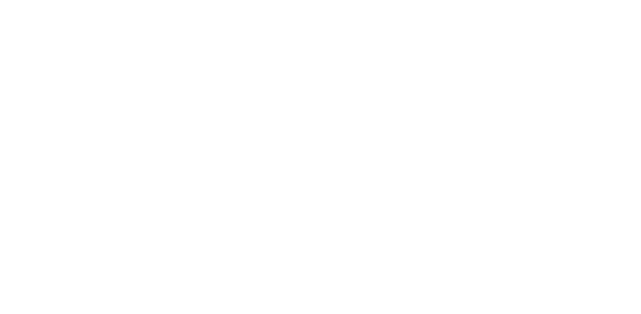
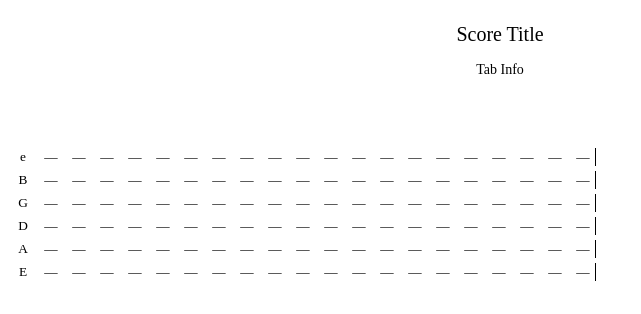
Before and after one commit to crisosron/TabWriter, an Electron app: page src/index.html in a window 1000 px wide. Shown: the whole page, without its empty margins (0-641 px from the left). Drawn offline with Linux system fonts and the light colour scheme.

Commit message:
First measure setup and basic input capabilities added

```diff
--- a/src/index.html
+++ b/src/index.html
@@ -5,8 +5,20 @@
     <meta name="viewport" content="width=device-width, initial-scale=1.0">
     <meta http-equiv="X-UA-Compatible" content="ie=edge">
     <title>Tab Writer</title>
+    <link rel="stylesheet" type="text/css" href="./styles.css">
 </head>
 <body>
-
+    <div id="container">
+        <input type='text' id="scoreTitleInput" value="Score Title" />
+        <textarea id="tabInfoTextArea", value="Tab Info">Tab Info</textarea>
+        <div id="firstMeasure">
+            <table id="firstMeasureTable">
+                <tbody id="firstMeasureTableBody">
+                    <!--Programatically rows goes in here-->
+                </tbody>
+            </table>
+        </div>
+    </div>
+    <script src="initFirstMeasure.js"></script>
 </body>
 </html>
--- /dev/null
+++ b/src/initFirstMeasure.js
@@ -0,0 +1,43 @@
+/*jshint esversion: 6*/
+window.onload = function(){
+    setupFirstMeasure();
+};
+
+const setupFirstMeasure = () => {
+
+    let firstMeasureTableBody = document.getElementById('firstMeasureTableBody');
+
+    let stringLabel = ['e', 'B', 'G', 'D', 'A', 'E'];
+
+    const rows = 6;
+    const columns = 21; //One row is for EADGBe label
+    let colInputWidth = 20;
+
+    //Creating firstmeasure table
+    for(let rowCount=0; rowCount<rows; rowCount++){
+        let newRow = firstMeasureTableBody.insertRow(rowCount);
+        for (let colCount=0; colCount<columns; colCount++){
+
+            //Creating cell node and input element
+            let newTableCol = newRow.insertCell(colCount);
+            let inputElementForCol = document.createElement('input');
+            inputElementForCol.type = 'text';
+
+            //Setting styles for the newly created input field
+            inputElementForCol.style.fontFamily = 'Avenir';
+            inputElementForCol.style.width = `${colInputWidth}px`;
+            inputElementForCol.style.textAlign = 'center';
+            inputElementForCol.style.border = 'none';
+
+            //Indicates end of measure barline
+            if(colCount == 20) inputElementForCol.style.borderRight = '1px solid black';
+
+            //Determining value
+            if(colCount == 0) inputElementForCol.value = stringLabel[rowCount];
+            else inputElementForCol.value = '—';
+
+            newTableCol.appendChild(inputElementForCol);
+        }
+    }
+
+};
--- /dev/null
+++ b/src/styles.css
@@ -0,0 +1,20 @@
+#scoreTitleInput, textarea{
+    font-family: Avenir;
+    text-align: center;
+    border: none;
+    display: block;
+    margin: auto;
+}
+
+textarea{
+    font-size: 14px;
+    width: 300px;
+    height: 80px;
+    resize: none;
+}
+
+#scoreTitleInput{
+    font-size: 20px;
+    width: 300px;
+    height: 50px;
+}
```
Also changed, not shown: src/main.js (+9 -2 lines).
